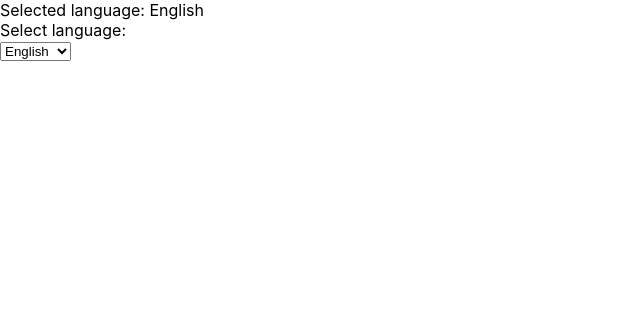
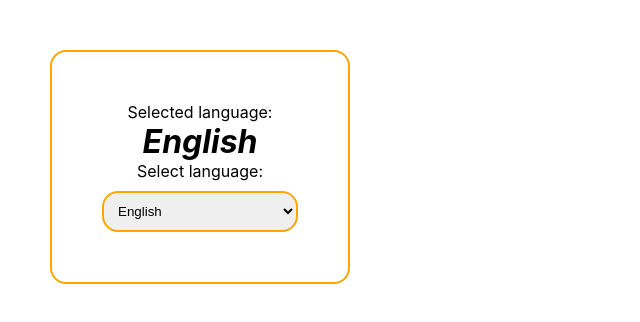
Before and after one commit to metehandoenmez/react-exercises, a React (Create React App) app: page / in a window 1280 px wide. Shown: the top 322 px of the page, without its empty margins (0-640 px from the left). Built offline with nearby package versions, Linux system fonts and the light colour scheme.

Commit message:
completed exercise 29

```diff
--- a/src/App.css
+++ b/src/App.css
@@ -25,3 +25,22 @@ button {
 .blueDiv {
   background-color: blue;
 }
+
+.container {
+  height: 100%;
+  width: 300px;
+  text-align: center;
+  padding: 50px;
+  margin: 50px;
+  display: flex;
+  flex-direction: column;
+  gap: 10px;
+  border: 2px solid orange;
+  border-radius: 16px;
+}
+
+.selector{
+  padding: 10px;
+  border: 2px solid orange;
+  border-radius: 16px;
+}
--- a/src/App.jsx
+++ b/src/App.jsx
@@ -1,6 +1,7 @@
 import React from "react";
 import DisplayLanguage from "./DisplayLanguage";
 import {LanguageContext} from "./LanguageContext";
+import "./App.css"
 
 export default class App extends React.Component {
   state= {
@@ -16,13 +17,13 @@ export default class App extends React.Component {
   render() {
     return (
 
-      <div>
+      <div className="container">
         <LanguageContext.Provider value={this.state.language}>
         <DisplayLanguage/>
 
-        <select value={this.state.language} onChange={this.handleLanguageChange}>
+        <select className="selector" value={this.state.language} onChange={this.handleLanguageChange}>
           <option value="en">English</option>
-          <option value="it">Italiano</option>
+          <option value="it">Italian</option>
           <option value="de">German</option>
         </select>
         </LanguageContext.Provider>
--- a/src/DisplayLanguage.jsx
+++ b/src/DisplayLanguage.jsx
@@ -24,15 +24,15 @@ strings = {
 
     render() {
         return (
-            <LanguageContext>
+            <LanguageContext.Consumer>
         {language => {
             return (
           <div>
-            <div>{this.strings[language].SELECTED_LANGUAGE} {this.strings[language].LANGUAGE}</div>
+            <div>{this.strings[language].SELECTED_LANGUAGE} <h1><i>{this.strings[language].LANGUAGE}</i></h1></div>
             <label>{this.strings[language].SELECT_LANGUAGE} </label>
           </div>
         )}}
-      </LanguageContext>
+      </LanguageContext.Consumer>
           );
     }
 }
```
